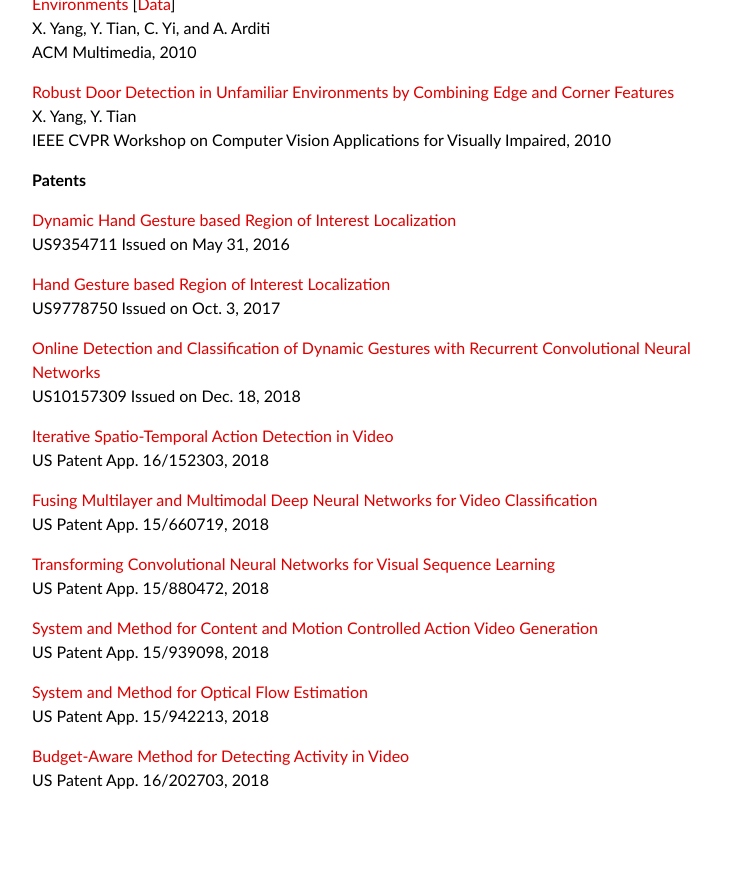
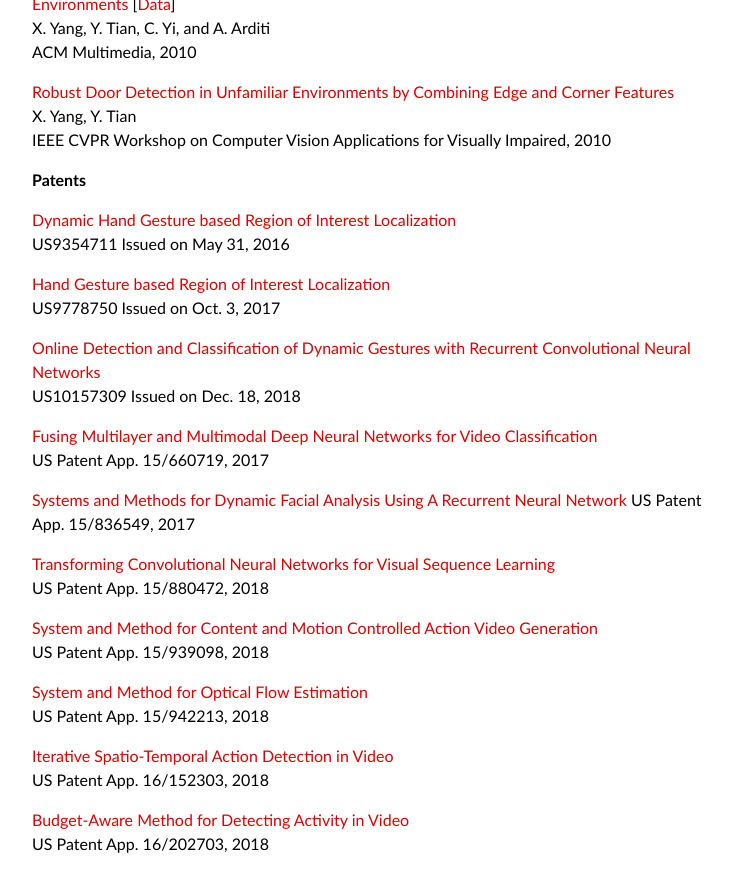
Before and after one commit to xiaodongyang/xiaodongyang.github.io, a Jekyll site: the page built from publications/index.md, in a window 1280 px wide and 900 px high, scrolled down 4245 px. Shown: the top 892 px of the window, without its empty margins (263-996 px from the left). Built offline with Jekyll 4.4.1, drawn with Linux system fonts in a browser that asks for light colours; some web fonts are replaced; before the commit the page ends 5081 px from its top, so only the background shows below that.

Commit message:
Update index.md

```diff
--- a/publications/index.md
+++ b/publications/index.md
@@ -207,11 +207,11 @@
 [Online Detection and Classification of Dynamic Gestures with Recurrent Convolutional Neural Networks](/publications/papers/10157309.pdf)
 US10157309 Issued on Dec. 18, 2018
 
-[Iterative Spatio-Temporal Action Detection in Video](/publications/papers/16-152303.pdf)
-US Patent App. 16/152303, 2018
+[Fusing Multilayer and Multimodal Deep Neural Networks for Video Classification](/publications/papers/15-660719.pdf)
+US Patent App. 15/660719, 2017
 
-[Fusing Multilayer and Multimodal Deep Neural Networks for Video Classification](/publications/papers/15-660719.pdf)
-US Patent App. 15/660719, 2018
+[Systems and Methods for Dynamic Facial Analysis Using A Recurrent Neural Network](/publications/papers/15-836549.pdf)
+US Patent App. 15/836549, 2017
 
 [Transforming Convolutional Neural Networks for Visual Sequence Learning](/publications/papers/15-880472.pdf)
 US Patent App. 15/880472, 2018
@@ -222,5 +222,8 @@
 [System and Method for Optical Flow Estimation](/publications/papers/15-942213.pdf)
 US Patent App. 15/942213, 2018
 
+[Iterative Spatio-Temporal Action Detection in Video](/publications/papers/16-152303.pdf)
+US Patent App. 16/152303, 2018
+
 [Budget-Aware Method for Detecting Activity in Video](/publications/papers/16-202703.pdf)
 US Patent App. 16/202703, 2018
```
